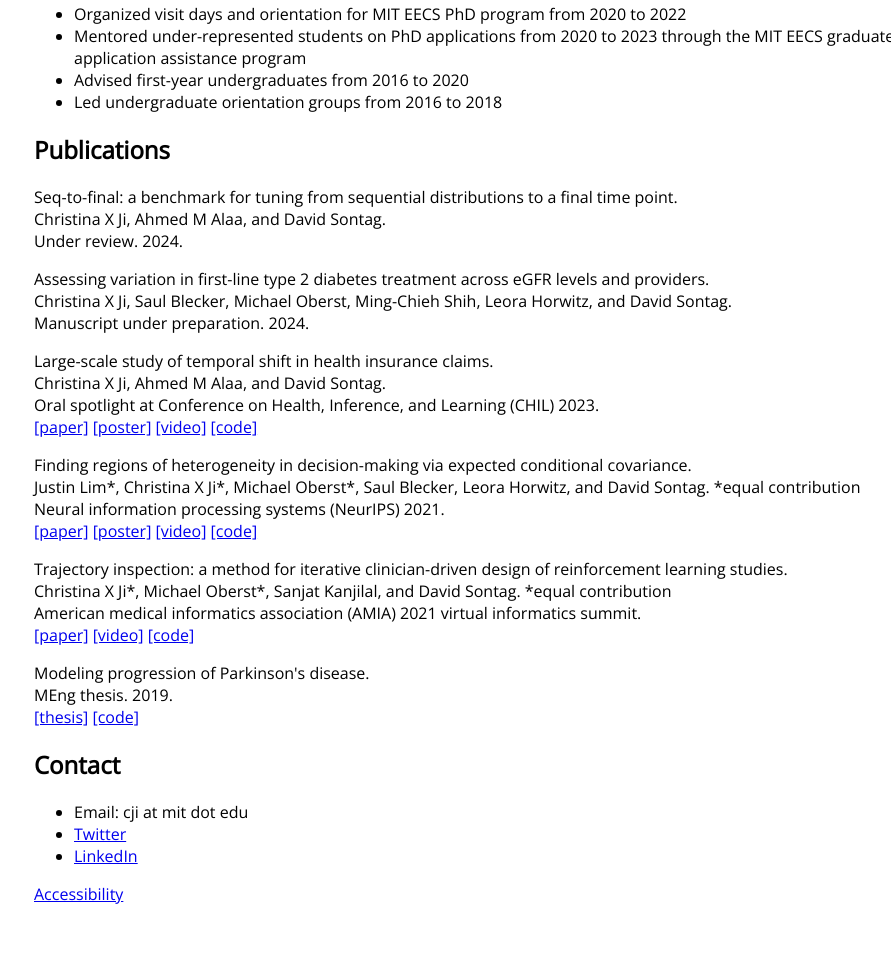
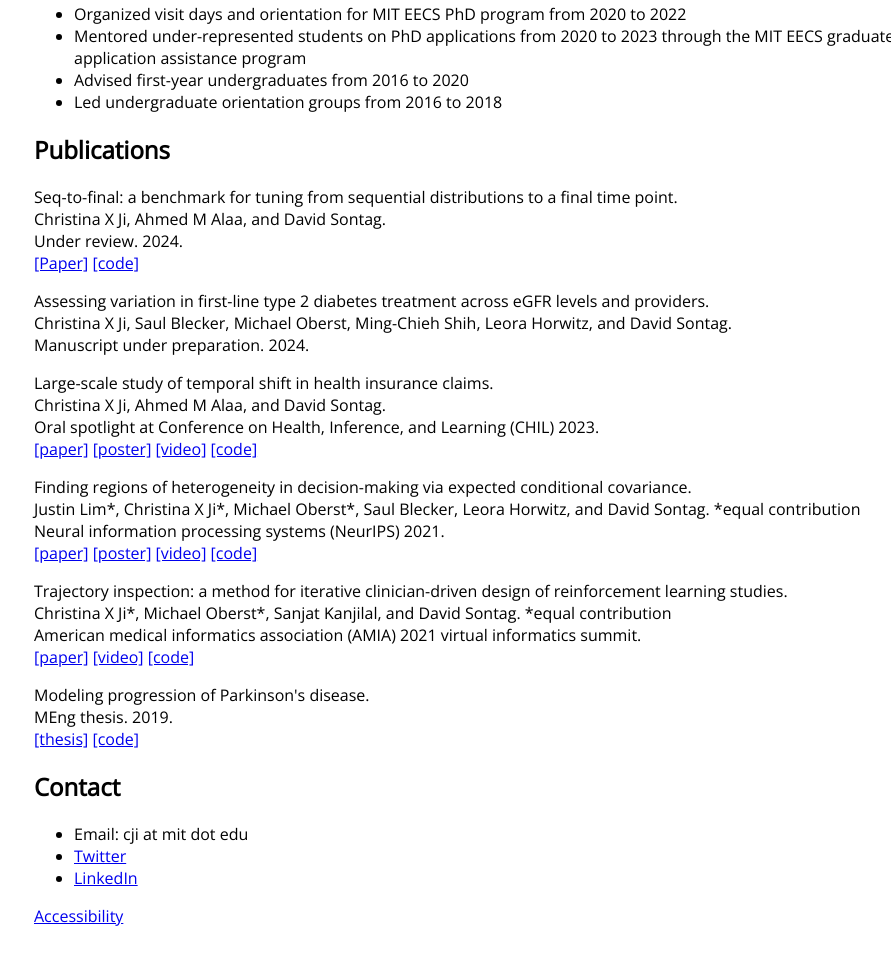
Before and after one commit to cxji/cxji.github.io, a plain HTML site: page index.html in a window 1280 px wide. Shown: the part 1104-2065 px from the top of the page, without its empty margins (156-1047 px from the left). Before the commit the page ends 2043 px from the top, so only its background shows below. Drawn offline with nearby package versions, Linux system fonts and the light colour scheme.

Commit message:
Add links to paper and code for Seq-to-final

```diff
--- a/index.html
+++ b/index.html
@@ -64,7 +64,9 @@
 
 		<h2><a id="#Publications">Publications</a></h2>
 
-		<p>Seq-to-final: a benchmark for tuning from sequential distributions to a final time point.<br>Christina X Ji, Ahmed M Alaa, and David Sontag.<br>Under review. 2024.</p>
+		<p>Seq-to-final: a benchmark for tuning from sequential distributions to a final time point.<br>Christina X Ji,
+Ahmed M Alaa, and David Sontag.<br>Under review. 2024.<br><a href="https://arxiv.org/abs/2407.09642">[Paper]</a> <a
+href="https://github.com/clinicalml/seq_to_final_benchmark">[code]</a></p>
 
 		<p>Assessing variation in first-line type 2 diabetes treatment across eGFR levels and providers.<br>Christina X Ji, Saul Blecker, Michael Oberst, Ming-Chieh Shih, Leora Horwitz, and David Sontag.<br>Manuscript under preparation. 2024.</p>
 
```
